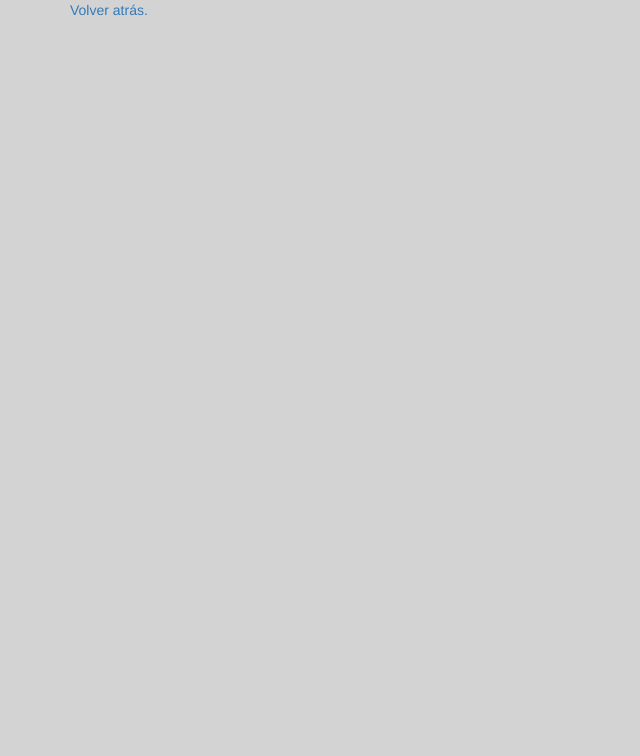
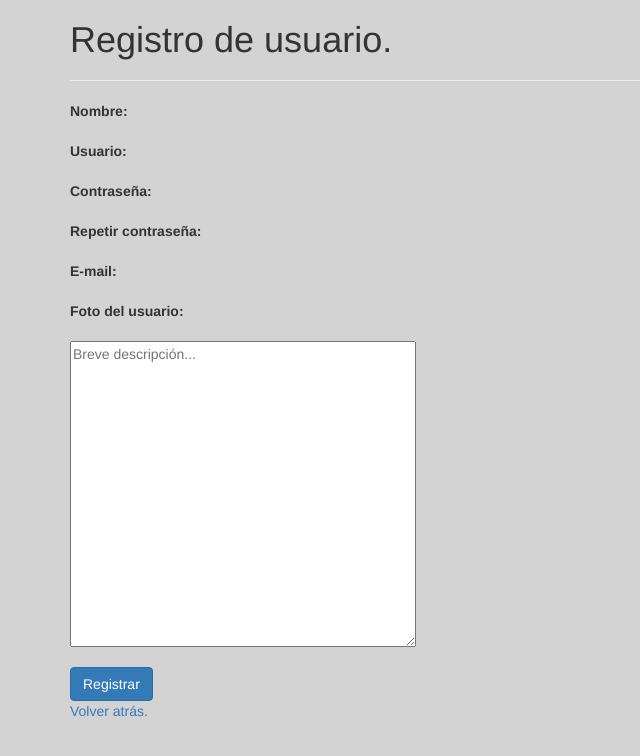
Before and after one commit to Cordooba/Videoclub, a PHP site: page /register.html.php in a window 1280 px wide. Before the commit the part shown is almost empty. Shown: the top 756 px of the page, without its empty margins (0-640 px from the left). Run offline with PHP 8.4, Linux system fonts and the light colour scheme.

Commit message:
Se ha implementado el registro de usuario, aun por terminar

```diff
--- a/register.html.php
+++ b/register.html.php
@@ -8,6 +8,38 @@
 </head>
 <body>
 	<div class="container">
+		<header>
+			<h1>Registro de usuario.</h1>
+			<hr>
+		</header>
+		<form action="" method="POST">
+		<div class="form-group">
+			<label for="name">Nombre:</label>
+		</div>
+		<div class="form-group">
+			<label for="user">Usuario:</label>
+		</div>
+		<div class="form-group">
+			<label for="psw">Contraseña:</label>
+		</div>
+		<div class="form-group">
+			<label for="psw2">Repetir contraseña:</label>
+		</div>
+		<div class="form-group">
+			<label for="email">E-mail:</label>
+		</div>
+		<div class="form-group">
+			<label for="photo">Foto del usuario:</label>
+		</div>
+		<div class="form-group">
+			<textarea name="description" id="description" cols="40" rows="15" placeholder="Breve descripción..."></textarea>
+		</div>
+		<div>
+			<button class="btn btn-primary">Registrar</button>
+		</div>
+		</form>
+	</div>
+	<div id="a" class="container">
 		<a href="login.html.php">Volver atrás.</a>
 	</div>
 </body>
```
